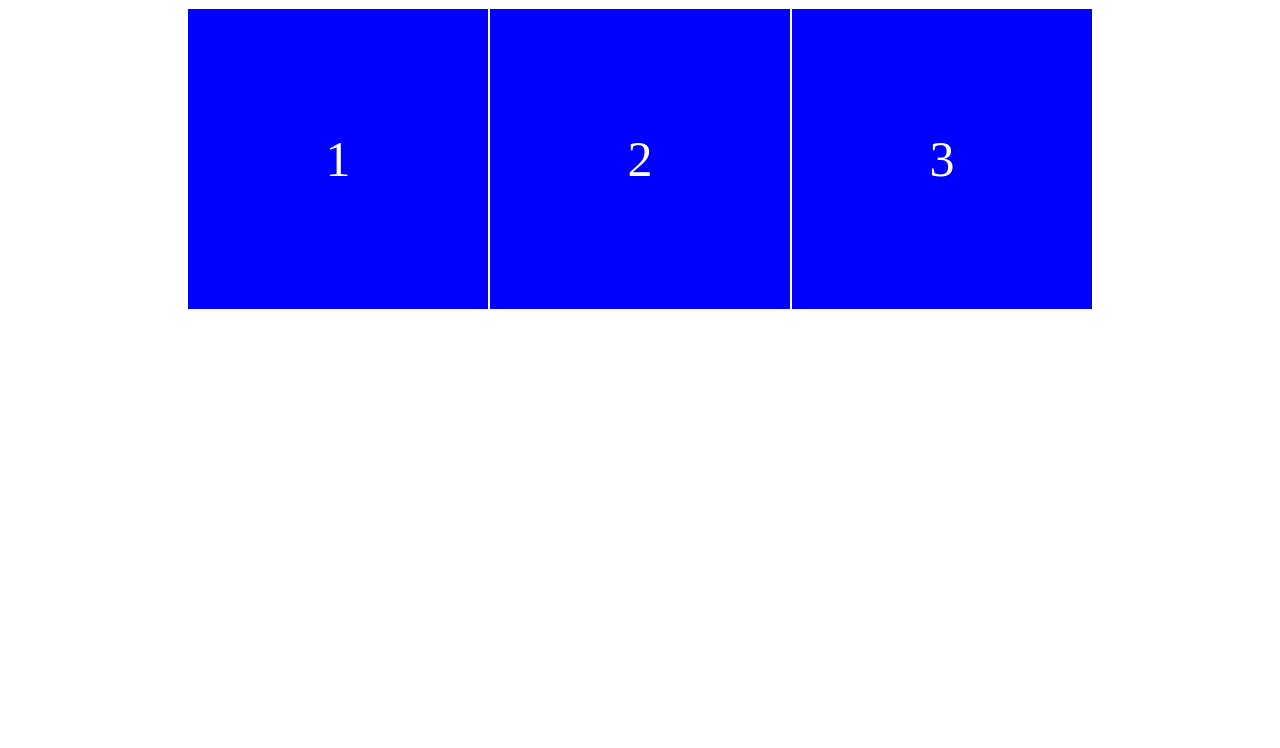
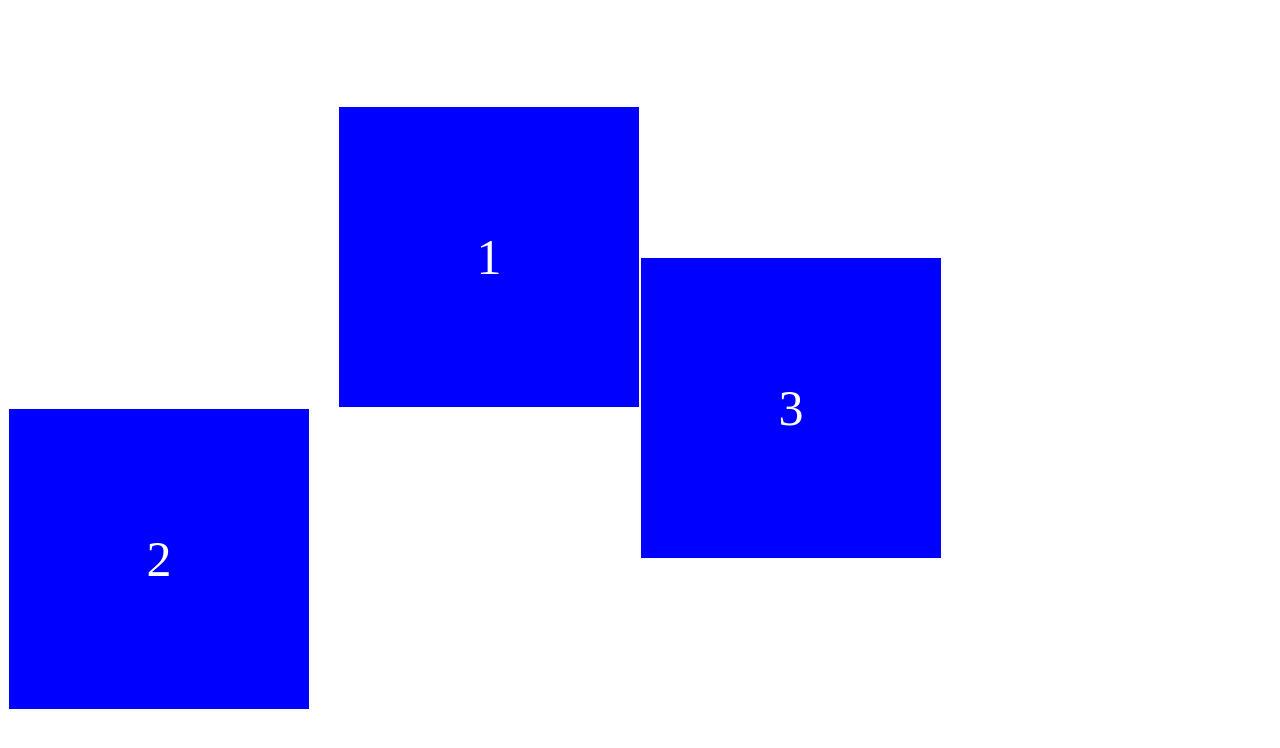
Before and after one commit to jonsoku/css_practice1, a plain HTML site: page flexbox.html in a window 1280 px wide. Drawn offline with Linux system fonts and the light colour scheme.

Commit message:
align-self

```diff
--- a/flexbox.html
+++ b/flexbox.html
@@ -13,6 +13,8 @@
             height: 100vh;
             flex-wrap: wrap;
 
+            flex-direction: column;
+
         }
         .box{
             width: 300px;
@@ -25,6 +27,9 @@
             color:white;
             font-size:50px;
         }
+        .box:first-child{
+            align-self: flex-end;
+        }
     </style>
 </head>
 <body>
```
Also changed, not shown: README.md.
